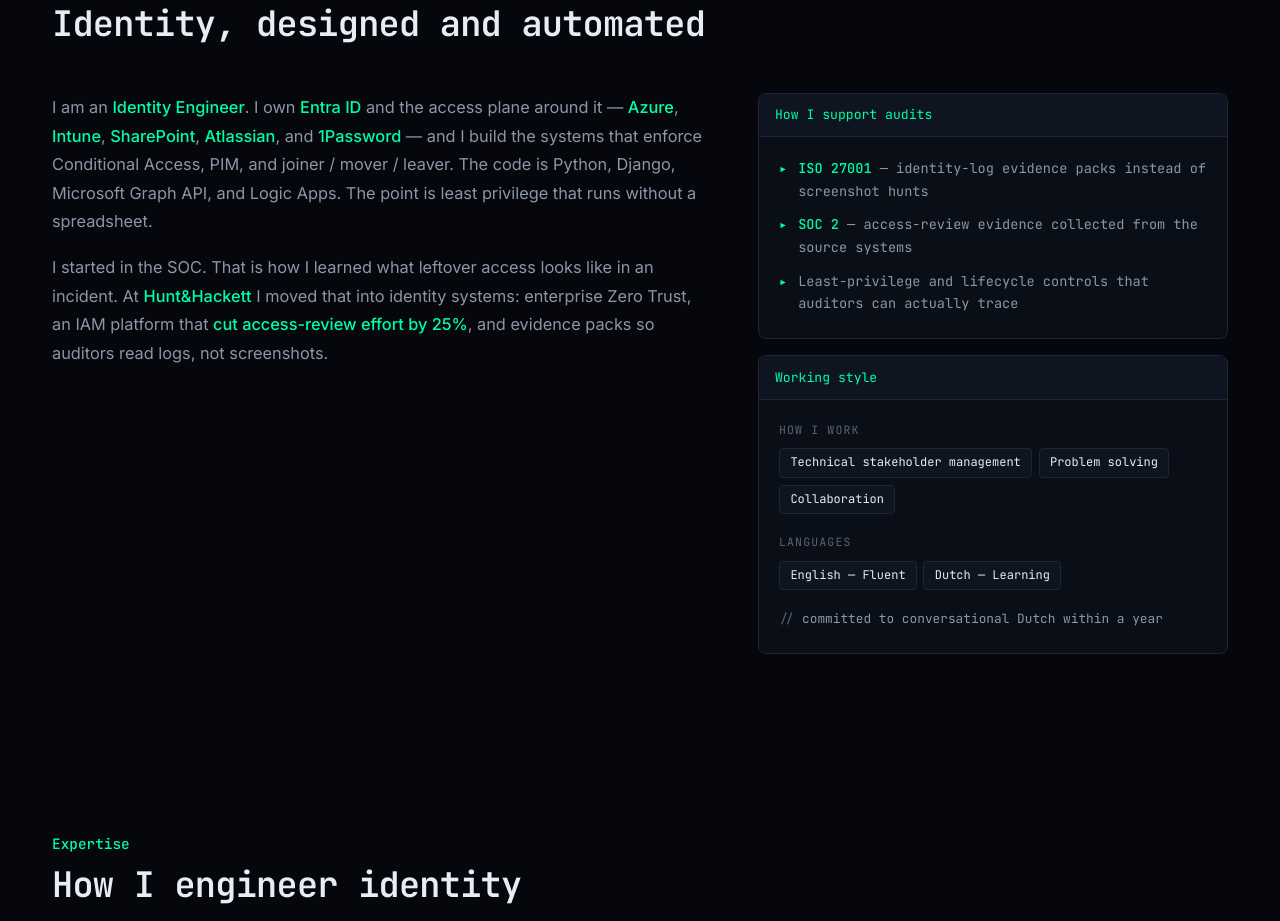
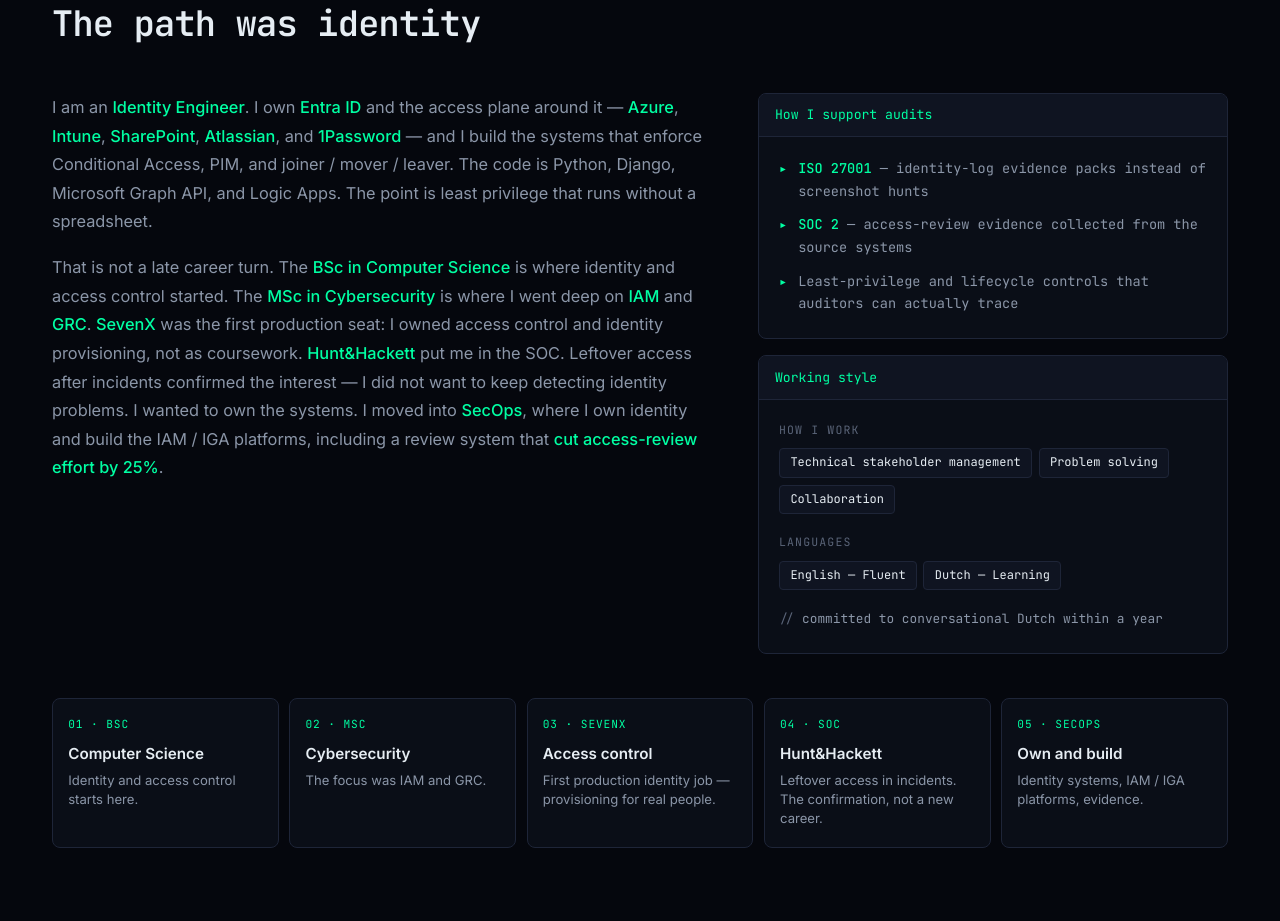
Before and after one commit to Leufi/skat, a website: page index.html in a window 1280 px wide. Shown: the part 919-1840 px from the top of the page. Drawn offline with Linux system fonts and the light colour scheme.

Commit message:
Tell the identity path from the BSc through SevenX to SecOps
About, education, experience, and the CV now read as one thread:
access control in the BSc, IAM and GRC in the MSc, first production
at SevenX, SOC as confirmation, SecOps as the seat that owns IAM.

Co-authored-by: Samuel <Leufi@users.noreply.github.com>

```diff
--- a/css/style.css
+++ b/css/style.css
@@ -640,6 +640,44 @@ section {
   line-height: 1.75;
 }
 
+.journey {
+  list-style: none;
+  margin: 2.75rem 0 0;
+  display: grid;
+  grid-template-columns: repeat(5, 1fr);
+  gap: 0.65rem;
+}
+
+.journey-step {
+  background: var(--bg-1);
+  border: 1px solid var(--border);
+  border-radius: 8px;
+  padding: 1rem 0.95rem 1.15rem;
+}
+
+.journey-n {
+  display: block;
+  font-family: var(--mono);
+  font-size: 0.7rem;
+  color: var(--green);
+  letter-spacing: 0.08em;
+  text-transform: uppercase;
+  margin-bottom: 0.45rem;
+}
+
+.journey-title {
+  font-weight: 600;
+  font-size: 0.95rem;
+  color: var(--text);
+  margin-bottom: 0.35rem;
+}
+
+.journey-note {
+  font-size: 0.82rem;
+  color: var(--text-dim);
+  line-height: 1.45;
+}
+
 .about-card {
   background: var(--bg-1);
   border: 1px solid var(--border);
@@ -1113,10 +1151,17 @@ section {
   max-width: 900px;
 }
 
+.edu-note {
+  margin-top: 0.35rem;
+  font-size: 0.88rem;
+  color: var(--text-dim);
+  line-height: 1.45;
+}
+
 .edu-row {
   display: grid;
   grid-template-columns: 36px 1fr;
-  align-items: center;
+  align-items: start;
   gap: 1rem;
   padding: 1rem 1.25rem;
   background: var(--bg-1);
@@ -1359,6 +1404,7 @@ section {
   .hero-side { flex-direction: row; flex-wrap: wrap; }
   .cert-card, .impact-card { flex: 1 1 240px; }
   .about-grid { grid-template-columns: 1fr; gap: 2rem; }
+  .journey { grid-template-columns: 1fr 1fr; }
   .expertise-grid { grid-template-columns: 1fr; }
   .project-grid { grid-template-columns: 1fr; }
 }
@@ -1396,6 +1442,7 @@ section {
 
   .fw-row { grid-template-columns: 110px 1fr; }
   .case-row { grid-template-columns: 1fr; gap: 0.25rem; }
+  .journey { grid-template-columns: 1fr; }
   .timeline-item { grid-template-columns: 22px 1fr; gap: 1rem; }
   .timeline-achievements { padding: 0.75rem 1rem 1.25rem; font-size: 0.9rem; }
   .contact-method { grid-template-columns: 90px 1fr; font-size: 0.82rem; }
--- a/index.html
+++ b/index.html
@@ -138,7 +138,7 @@
     <div class="container">
       <div class="section-header fade-in">
         <span class="section-eyebrow">About</span>
-        <h2 class="section-title">Identity, designed and automated</h2>
+        <h2 class="section-title">The path was identity</h2>
       </div>
 
       <div class="about-grid">
@@ -154,11 +154,18 @@
             The point is least privilege that runs without a spreadsheet.
           </p>
           <p>
-            I started in the SOC. That is how I learned what leftover access looks like
-            in an incident. At <span class="hl">Hunt&amp;Hackett</span> I moved that
-            into identity systems: enterprise Zero Trust, an IAM platform that
-            <span class="hl">cut access-review effort by 25%</span>, and evidence
-            packs so auditors read logs, not screenshots.
+            That is not a late career turn. The <span class="hl">BSc in Computer Science</span>
+            is where identity and access control started. The
+            <span class="hl">MSc in Cybersecurity</span> is where I went deep on
+            <span class="hl">IAM</span> and <span class="hl">GRC</span>.
+            <span class="hl">SevenX</span> was the first production seat:
+            I owned access control and identity provisioning, not as coursework.
+            <span class="hl">Hunt&amp;Hackett</span> put me in the SOC. Leftover access
+            after incidents confirmed the interest — I did not want to keep detecting
+            identity problems. I wanted to own the systems. I moved into
+            <span class="hl">SecOps</span>, where I own identity and build the
+            IAM / IGA platforms, including a review system that
+            <span class="hl">cut access-review effort by 25%</span>.
           </p>
         </div>
 
@@ -197,6 +204,34 @@
           </div>
         </div>
       </div>
+
+      <ol class="journey fade-in">
+        <li class="journey-step">
+          <span class="journey-n">01 · BSc</span>
+          <div class="journey-title">Computer Science</div>
+          <p class="journey-note">Identity and access control starts here.</p>
+        </li>
+        <li class="journey-step">
+          <span class="journey-n">02 · MSc</span>
+          <div class="journey-title">Cybersecurity</div>
+          <p class="journey-note">The focus was IAM and GRC.</p>
+        </li>
+        <li class="journey-step">
+          <span class="journey-n">03 · SevenX</span>
+          <div class="journey-title">Access control</div>
+          <p class="journey-note">First production identity job — provisioning for real people.</p>
+        </li>
+        <li class="journey-step">
+          <span class="journey-n">04 · SOC</span>
+          <div class="journey-title">Hunt&amp;Hackett</div>
+          <p class="journey-note">Leftover access in incidents. The confirmation, not a new career.</p>
+        </li>
+        <li class="journey-step">
+          <span class="journey-n">05 · SecOps</span>
+          <div class="journey-title">Own and build</div>
+          <p class="journey-note">Identity systems, IAM / IGA platforms, evidence.</p>
+        </li>
+      </ol>
     </div>
   </section>
 
@@ -300,7 +335,7 @@
           <div class="timeline-card">
             <div class="timeline-head">
               <div class="timeline-meta">
-                <span class="timeline-commit">Identity systems ownership</span>
+                <span class="timeline-commit">The seat I moved for — own identity, build IAM</span>
               </div>
               <div class="timeline-period">Jan 2025 – Present</div>
             </div>
@@ -342,7 +377,7 @@
           <div class="timeline-card">
             <div class="timeline-head">
               <div class="timeline-meta">
-                <span class="timeline-commit">Identity in incidents — why I left the SOC</span>
+                <span class="timeline-commit">The confirmation — leftover access is an IAM problem</span>
               </div>
               <div class="timeline-period">Jan 2024 – Dec 2024</div>
             </div>
@@ -376,7 +411,7 @@
           <div class="timeline-card">
             <div class="timeline-head">
               <div class="timeline-meta">
-                <span class="timeline-commit">Access control and identity provisioning</span>
+                <span class="timeline-commit">First production identity — the degrees become a job</span>
               </div>
               <div class="timeline-period">Feb 2021 – Aug 2023</div>
             </div>
@@ -386,7 +421,8 @@
             </div>
             <ul class="timeline-achievements">
               <li>
-                Owned <span class="hl">access control</span> and
+                First production identity seat: owned
+                <span class="hl">access control</span> and
                 <span class="hl">identity provisioning</span> across the company.
               </li>
               <li>
@@ -507,15 +543,16 @@
     <div class="container">
       <div class="section-header fade-in">
         <span class="section-eyebrow">Education</span>
-        <h2 class="section-title">Degrees</h2>
+        <h2 class="section-title">Where the thread starts</h2>
       </div>
 
       <div class="education-list">
         <div class="edu-row fade-in">
           <span class="edu-icon">🎓</span>
           <div class="edu-body">
-            <div class="edu-degree">MSc Cybersecurity</div>
-            <div class="edu-school">National Forensic Sciences University · India</div>
+            <div class="edu-degree">Diploma, Telecommunication Engineering</div>
+            <div class="edu-school">Ghana Communication Technology University</div>
+            <p class="edu-note">Earlier technical foundation — before the identity chapter.</p>
           </div>
         </div>
         <div class="edu-row fade-in">
@@ -523,13 +560,15 @@
           <div class="edu-body">
             <div class="edu-degree">BSc (Hons) Computer Science</div>
             <div class="edu-school">PDM University · India</div>
+            <p class="edu-note">Where identity and access control started.</p>
           </div>
         </div>
         <div class="edu-row fade-in">
           <span class="edu-icon">🎓</span>
           <div class="edu-body">
-            <div class="edu-degree">Diploma, Telecommunication Engineering</div>
-            <div class="edu-school">Ghana Communication Technology University</div>
+            <div class="edu-degree">MSc Cybersecurity</div>
+            <div class="edu-school">National Forensic Sciences University · India</div>
+            <p class="edu-note">The work I focused on was IAM and GRC.</p>
           </div>
         </div>
         <div class="edu-row fade-in">
@@ -537,6 +576,7 @@
           <div class="edu-body">
             <div class="edu-degree">Systemic Design</div>
             <div class="edu-school">Digital Society School · Netherlands</div>
+            <p class="edu-note">How I think about systems. The job is still identity.</p>
           </div>
         </div>
       </div>
```
Also changed, not shown: cv.html (+9 -8 lines).
